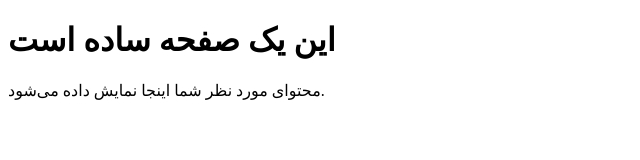
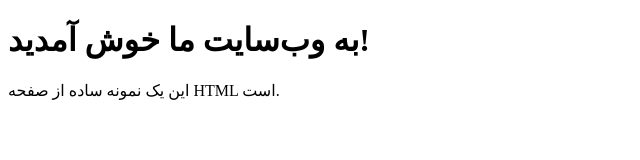
Before and after one commit to mohsen9090/Dailytask, a website: page index.html in a window 1280 px wide. Shown: the whole page, without its empty margins (0-640 px from the left). Drawn offline with Linux system fonts and the light colour scheme.

Commit message:
Update index.html

```diff
--- a/index.html
+++ b/index.html
@@ -1,10 +1,12 @@
 <!DOCTYPE html>
-<html>
+<html lang="fa">
 <head>
-    <title>My Simple Page</title>
+    <meta charset="UTF-8">
+    <meta name="viewport" content="width=device-width, initial-scale=1.0">
+    <title>صفحه اصلی</title>
 </head>
 <body>
-    <h1>این یک صفحه ساده است</h1>
-    <p>محتوای مورد نظر شما اینجا نمایش داده می‌شود.</p>
+    <h1>به وب‌سایت ما خوش آمدید!</h1>
+    <p>این یک نمونه ساده از صفحه HTML است.</p>
 </body>
 </html>
```
